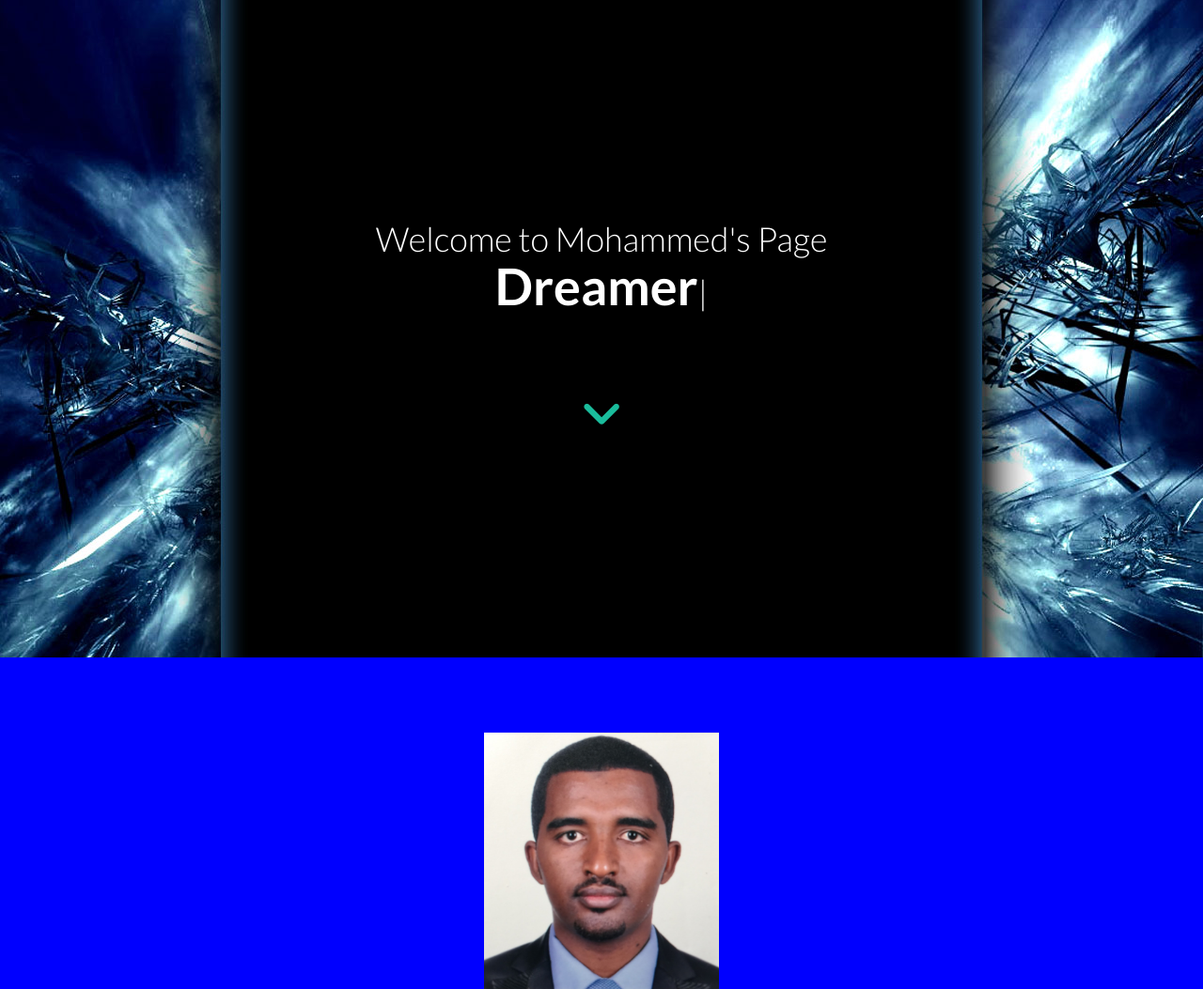
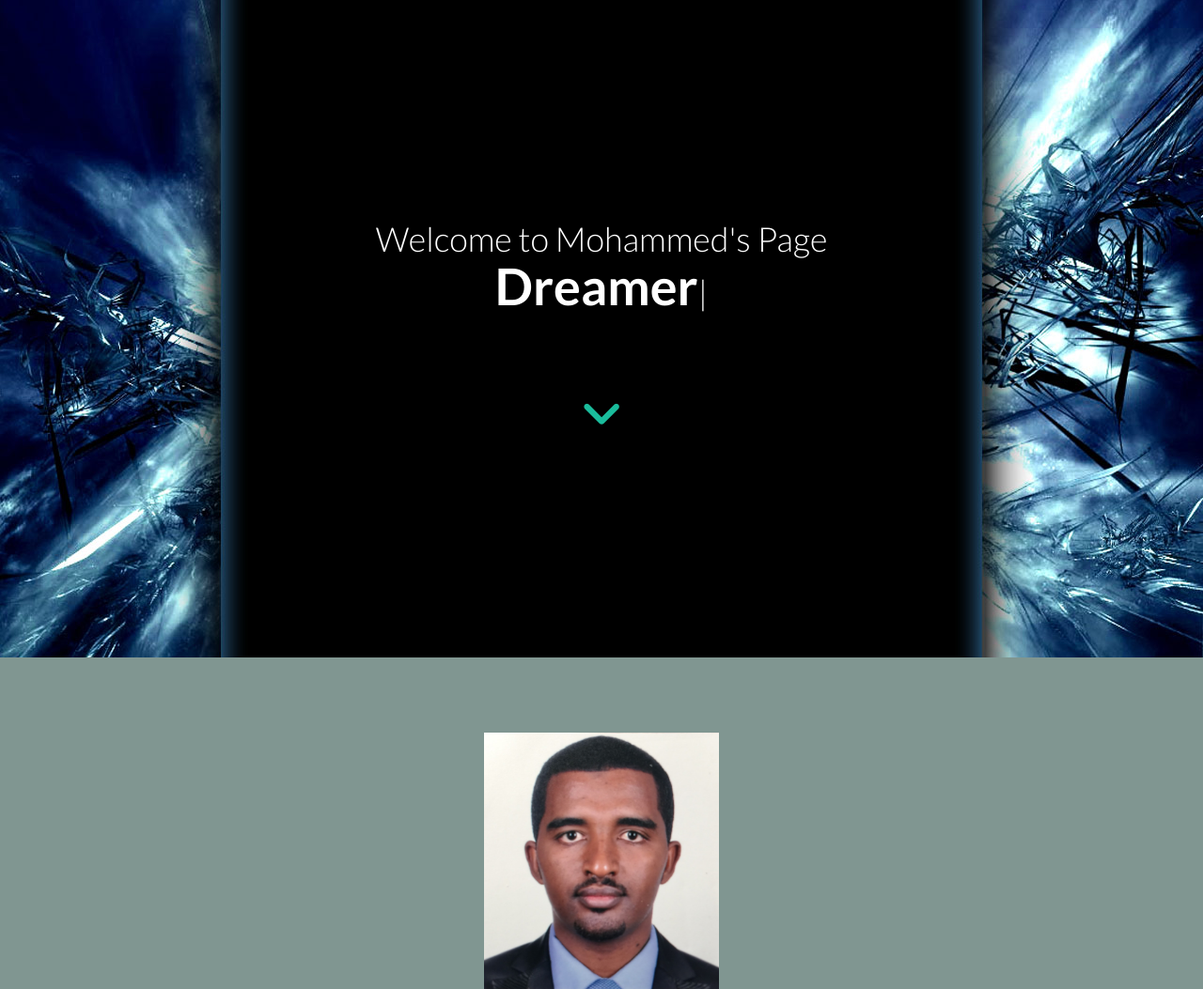
Before and after one commit to mrkem598/res, a PHP site: page / in a window 1280 px wide. Shown: the top 1053 px of the page at 94% size. Run offline with PHP 8.4, Linux system fonts and the light colour scheme; some libraries are stand-ins or nearby versions; some web fonts are replaced.

Commit message:
Update style.css

```diff
--- a/assets/css/style.css
+++ b/assets/css/style.css
@@ -9,28 +9,18 @@
 	padding: 0px;
     font-family: 'Lato', sans-serif;
 }
-body {
-    width: auto;
-    height: auto;
-    background-color: blue;
-    -webkit-animation-name: background;
+
+body { background-color: #809691;
+
+	margin: 0;
+	color: #fff;
+	 -webkit-animation-name: background;
     -webkit-animation-duration: 4s;
     animation-name: background;
     animation-duration: 6s;
-}
-
-
-@-webkit-keyframes  background{
-    from {background-color: red;}
+	from {background-color: red;}
     to {background-color: yellow;}
 }
-
-
-/* body { background-color: #809691;
-
-	margin: 0;
-	color: #fff;
-} */
 
 h1, h2, h3, h4, h5, h6 {
     font-family: 'Lato', sans-serif;
```
